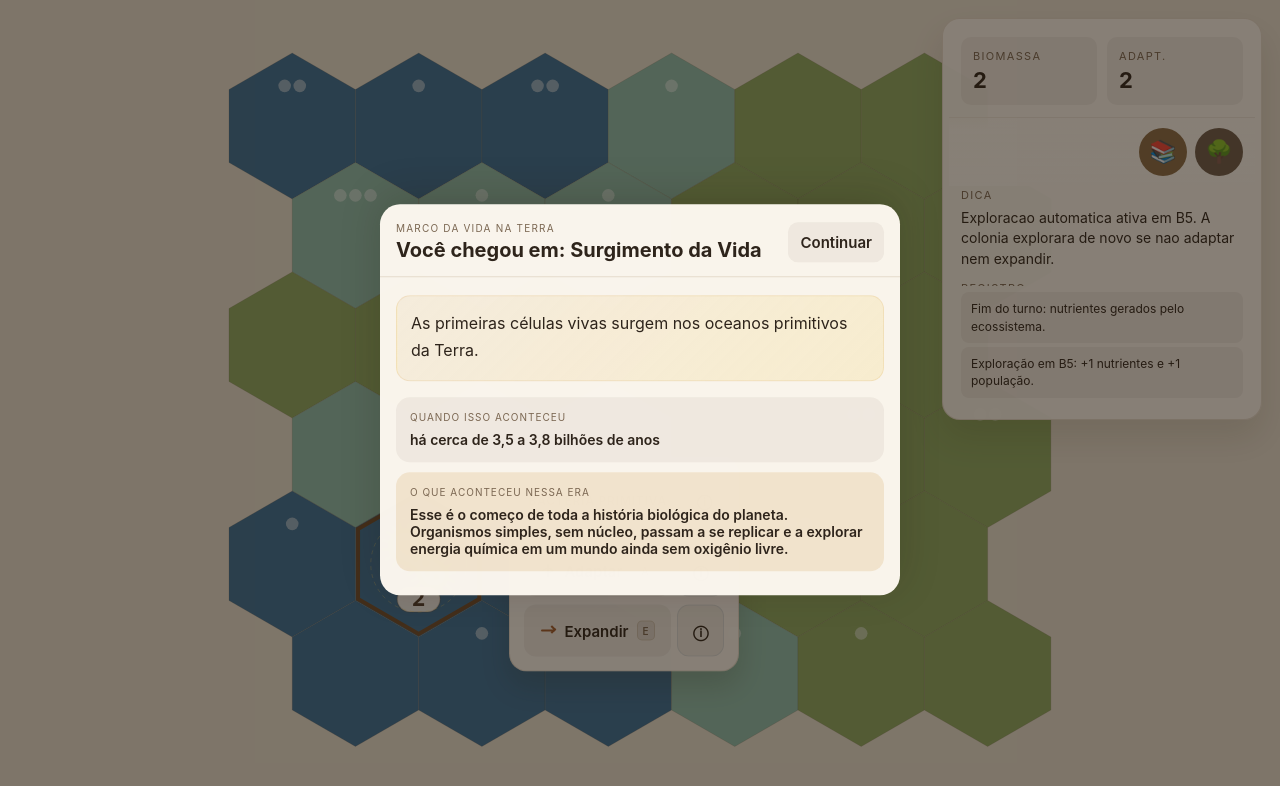
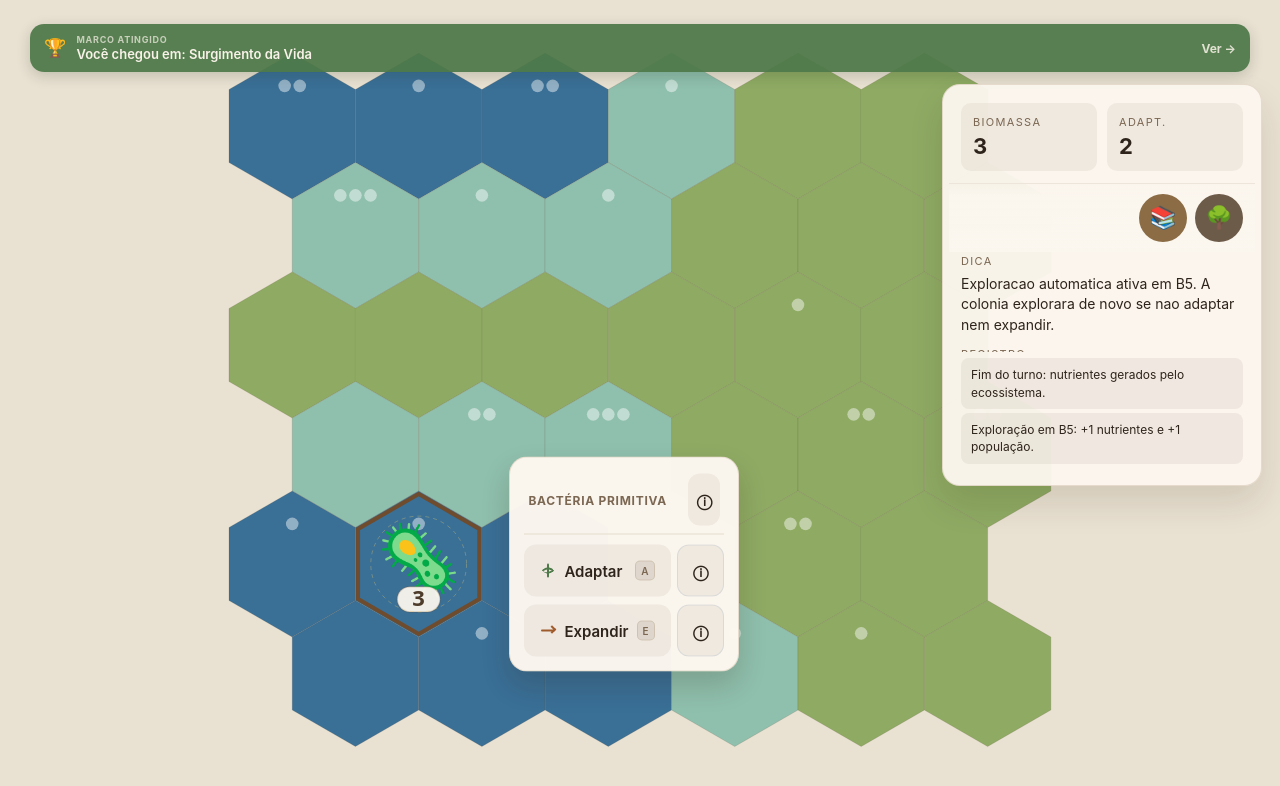
Before and after one commit to andredarcie/tiny-evolution, a website built with Vite: page index.html in a window 1280 px wide. Built offline with nearby package versions, Linux system fonts and the light colour scheme; some icons are missing.

Commit message:
Add milestone notification banner and remove events
Introduce an in-HUD milestone notification banner with read/unread state, CTA and auto-fade behavior (new DOM elements, CSS, and handlers). Wire a new onOpenMilestoneNotification handler from Game to TurnGameScene and show the most recent pending milestone in the banner; dismissing milestones updates the banner state and clears it after a fade. Remove the turn event system and related plumbing: imports, rolling/applying events, event log messages, event-enabled option, biomass snapshot/record helpers, and phase banner text. Also tweak colony adaptation to award tile energy as biomass and record the delta. Overall: add milestone UX, simplify turn flow by removing random events, and update HUD/CSS to support the notification.

```diff
--- a/src/game/Game.ts
+++ b/src/game/Game.ts
@@ -35,6 +35,7 @@ export class Game {
       onCancel: () => this.scene.cancelCurrentMode(),
       onCloseTerminalInfo: () => this.scene.dismissTerminalInfo(),
       onCloseMilestoneInfo: () => this.scene.dismissMilestoneInfo(),
+      onOpenMilestoneNotification: () => this.scene.openMilestoneNotification(),
       onRestart: () => this.scene.restart(),
     });
     this.scene = new TurnGameScene(hud);
--- a/src/game/turns/TurnGameScene.ts
+++ b/src/game/turns/TurnGameScene.ts
@@ -9,7 +9,6 @@ import {
   type Biome,
   type EvolutionDefinition,
 } from './evolutionData';
-import { rollTurnEvent, type TurnEvent } from './TurnEventSystem';
 
 type ActionMode = 'idle' | 'expand' | 'seed';
 
@@ -416,8 +415,6 @@ export class TurnGameScene {
   private hoverCell: { x: number; y: number } | null = null;
   private nextColonyId = 1;
   private turn = 1;
-  private currentEvent: TurnEvent | null = null;
-  private eventLogMessage = '';
   private actionPoints = 0;
   private stageIndex = 0;
   private gameWon = false;
@@ -435,6 +432,8 @@ export class TurnGameScene {
   private milestoneInfoBody = '';
   private readonly shownMilestoneIds = new Set<string>();
   private readonly pendingMilestoneIds: string[] = [];
+  private milestoneNotificationTitle = '';
+  private milestoneNotificationRead = false;
   private readonly floatingDeltas: FloatingDelta[] = [];
   private biomassDeltaBatch: Map<number, number> | null = null;
   private readonly extinctionBursts: ExtinctionBurst[] = [];
@@ -452,14 +451,10 @@ export class TurnGameScene {
   private boardWidth = 0;
   private boardHeight = 0;
   private isDesktop = false;
-  private eventsEnabled = true;
   private tickTimer = 0;
 
-  constructor(hud: TurnHUD, options?: { disableEvents?: boolean }) {
+  constructor(hud: TurnHUD, _options?: { disableEvents?: boolean }) {
     this.hud = hud;
-    if (options?.disableEvents) {
-      this.eventsEnabled = false;
-    }
     const { terrain, tileEnergy } = generateRandomTerrain();
     this.terrain = terrain;
     this.tileEnergy = tileEnergy;
@@ -467,7 +462,6 @@ export class TurnGameScene {
     this.startTurn();
     this.selectedColonyId = openingColony.id;
     this.queueReachedMilestones();
-    this.showNextMilestoneInfo();
     this.pushLog('Uma bactéria primitiva surgiu no oceano em um tile com nutrientes. Selecione a colônia e use sua ação.');
     this.updateHUD();
     this.registerKeyboardShortcuts();
@@ -483,8 +477,6 @@ export class TurnGameScene {
     this.hoverCell = null;
     this.nextColonyId = 1;
     this.turn = 1;
-    this.currentEvent = null;
-    this.eventLogMessage = '';
     this.actionPoints = 0;
     this.stageIndex = 0;
     this.gameWon = false;
@@ -502,6 +494,8 @@ export class TurnGameScene {
     this.milestoneInfoBody = '';
     this.shownMilestoneIds.clear();
     this.pendingMilestoneIds.length = 0;
+    this.milestoneNotificationTitle = '';
+    this.milestoneNotificationRead = false;
     this.floatingDeltas.length = 0;
     this.biomassDeltaBatch = null;
     this.extinctionBursts.length = 0;
@@ -517,7 +511,6 @@ export class TurnGameScene {
     this.startTurn();
     this.selectedColonyId = openingColony.id;
     this.queueReachedMilestones();
-    this.showNextMilestoneInfo();
     this.pushLog('Uma bactéria primitiva surgiu no oceano em um tile com nutrientes. Selecione a colônia e use sua ação.');
     this.updateHUD();
   }
@@ -603,7 +596,7 @@ export class TurnGameScene {
   }
 
   handlePointerDown(clientX: number, clientY: number): void {
-    if (this.milestoneInfoVisible || this.terminalInfoVisible) return;
+    if (this.terminalInfoVisible) return;
     if (this.gameOver) return;
 
     const cell = this.getCellAtPoint(clientX, clientY);
@@ -687,9 +680,6 @@ export class TurnGameScene {
     if (!this.gameWon && this.isTerminalColony(colony)) {
       this.showTerminalInfo(colony);
     }
-    if (!this.terminalInfoVisible) {
-      this.showNextMilestoneInfo();
-    }
     this.updateHUD();
   }
 
@@ -720,6 +710,10 @@ export class TurnGameScene {
 
   dismissTerminalInfo(): void {
     this.terminalInfoVisible = false;
+    this.updateHUD();
+  }
+
+  openMilestoneNotification(): void {
     this.showNextMilestoneInfo();
     this.updateHUD();
   }
@@ -727,7 +721,29 @@ export class TurnGameScene {
   dismissMilestoneInfo(): void {
     this.milestoneInfoVisible = false;
     this.milestoneInfoWhen = '';
-    this.showNextMilestoneInfo();
+    if (this.pendingMilestoneIds.length > 0) {
+      // More unread milestones — update notification to next one
+      const nextId = this.pendingMilestoneIds[0];
+      const next = LIFE_MILESTONES.find((m) => m.id === nextId);
+      if (next) {
+        this.milestoneNotificationTitle = next.title;
+        this.milestoneNotificationRead = false;
+      }
+    } else {
+      // All read — show "lido" state then hide
+      this.milestoneNotificationRead = true;
+      const titleAtDismiss = this.milestoneNotificationTitle;
+      this.updateHUD();
+      setTimeout(() => {
+        // Only clear if no new milestone arrived during the fade
+        if (this.milestoneNotificationTitle === titleAtDismiss) {
+          this.milestoneNotificationTitle = '';
+          this.milestoneNotificationRead = false;
+          this.updateHUD();
+        }
+      }, 2800);
+      return;
+    }
     this.updateHUD();
   }
 
@@ -799,8 +815,6 @@ export class TurnGameScene {
     if (this.gameWon || this.gameOver) return;
     this.tickTimer = 0;
     this.mode = 'idle';
-    this.currentEvent = null;
-    this.eventLogMessage = '';
     this.beginBiomassDeltaBatch();
     this.resolveImplicitExplorationOrders();
     this.resolveAutoExplorationOrders();
@@ -878,16 +892,6 @@ export class TurnGameScene {
   }
 
   private startTurn(): void {
-    const biomassBeforeEvent = this.getColonyBiomassSnapshot();
-    this.currentEvent = this.eventsEnabled ? rollTurnEvent(this.getHighestWorldStage()) : null;
-    if (this.currentEvent) {
-      this.eventLogMessage = this.currentEvent.apply?.(this) || '';
-      this.recordBiomassChangesSince(biomassBeforeEvent);
-      this.pushLog(`${this.currentEvent.emoji} Evento: ${this.currentEvent.name}. ${this.eventLogMessage}`);
-    } else {
-      this.eventLogMessage = '';
-    }
-
     this.resolveTurnTransitions();
     this.actedColonyIds.clear();
     this.turnStartColonyIds = new Set(
@@ -953,6 +957,15 @@ export class TurnGameScene {
       if (this.shownMilestoneIds.has(milestone.id)) continue;
       if (this.pendingMilestoneIds.includes(milestone.id)) continue;
       this.pendingMilestoneIds.push(milestone.id);
+    }
+    // Always show the most recently arrived milestone in the notification
+    if (this.pendingMilestoneIds.length > 0) {
+      const latestId = this.pendingMilestoneIds[this.pendingMilestoneIds.length - 1];
+      const latest = LIFE_MILESTONES.find((m) => m.id === latestId);
+      if (latest) {
+        this.milestoneNotificationTitle = latest.title;
+        this.milestoneNotificationRead = false;
+      }
     }
   }
 
@@ -1196,18 +1209,6 @@ export class TurnGameScene {
     }
   }
 
-  private getColonyBiomassSnapshot(): Map<number, number> {
-    return new Map([...this.colonies.values()].map((colony) => [colony.id, colony.biomass]));
-  }
-
-  private recordBiomassChangesSince(snapshot: Map<number, number>): void {
-    for (const colony of this.colonies.values()) {
-      const before = snapshot.get(colony.id);
-      if (before === undefined) continue;
-      this.recordBiomassDelta(colony.id, colony.biomass - before);
-    }
-  }
-
   private drawFloatingDeltas(ctx: CanvasRenderingContext2D): void {
     ctx.save();
     if (this.floatingDeltas.length > 0) {
@@ -1327,6 +1328,13 @@ export class TurnGameScene {
 
       colony.fortified = false;
       colony.adaptationPoints += 1;
+
+      if (!this.isTerminalColony(colony)) {
+        const energy = this.tileEnergy[colony.y][colony.x];
+        const gained = Math.max(1, energy);
+        colony.biomass += gained;
+        this.recordBiomassDelta(colony.id, gained);
+      }
 
       if (this.isTerminalColony(colony)) {
         const neighbors = this.getNeighborColonies(colony);
@@ -1696,13 +1704,15 @@ export class TurnGameScene {
       floatingCancelVisible: isPlayerPhase && !this.gameWon && (this.mode === 'expand' || this.mode === 'seed'),
       selectedColonyName: selected ? this.getColonyName(selected) : '',
       selectedColonyDef: selected ? (EVOLUTION_BY_ID.get(selected.lifeFormId) ?? null) : null,
-      phaseBannerTitle: this.currentEvent ? `${this.currentEvent.emoji} ${this.currentEvent.name}` : '',
-      phaseBannerDetail: this.currentEvent ? this.currentEvent.description : '',
+      phaseBannerTitle: '',
+      phaseBannerDetail: '',
       terminalInfoVisible: this.terminalInfoVisible,
       terminalInfoTitle: this.terminalInfoTitle,
       terminalInfoLead: this.terminalInfoLead,
       terminalInfoBenefits: this.terminalInfoBenefits,
       terminalInfoBiology: this.terminalInfoBiology,
+      milestoneNotificationTitle: this.milestoneNotificationTitle,
+      milestoneNotificationRead: this.milestoneNotificationRead,
       milestoneInfoVisible: this.milestoneInfoVisible,
       milestoneInfoTitle: this.milestoneInfoTitle,
       milestoneInfoWhen: this.milestoneInfoWhen,
--- a/src/game/turns/TurnHUD.ts
+++ b/src/game/turns/TurnHUD.ts
@@ -314,6 +314,8 @@ export interface TurnHUDState {
   terminalInfoLead: string;
   terminalInfoBenefits: string[];
   terminalInfoBiology: string;
+  milestoneNotificationTitle: string;
+  milestoneNotificationRead: boolean;
   milestoneInfoVisible: boolean;
   milestoneInfoTitle: string;
   milestoneInfoWhen: string;
@@ -334,6 +336,7 @@ export type HUDActionHandlers = {
   onCancel: () => void;
   onCloseTerminalInfo: () => void;
   onCloseMilestoneInfo: () => void;
+  onOpenMilestoneNotification: () => void;
   onRestart: () => void;
 };
 
@@ -346,6 +349,9 @@ export class TurnHUD {
   private seedBtn: HTMLButtonElement;
   private treeBtn: HTMLButtonElement;
   private encyclopediaBtn: HTMLButtonElement;
+  private milestoneNotifyBannerEl: HTMLButtonElement;
+  private milestoneNotifyTitleEl: HTMLElement;
+  private milestoneNotifyCtaEl: HTMLElement;
   private floatingMenuEl: HTMLElement;
   private floatingCancelEl: HTMLElement;
   private floatingAdaptBtn: HTMLButtonElement;
@@ -398,6 +404,15 @@ export class TurnHUD {
         <div class="hud-phase-banner-title" id="hud-phase-banner-title"></div>
         <div class="hud-phase-banner-detail" id="hud-phase-banner-detail"></div>
       </div>
+
+      <button class="milestone-notify-banner hidden" id="milestone-notify-banner" aria-label="Ver marco evolutivo">
+        <span class="milestone-notify-icon">🏆</span>
+        <div class="milestone-notify-text">
+          <span class="milestone-notify-label">Marco atingido</span>
+          <span class="milestone-notify-title" id="milestone-notify-title"></span>
+        </div>
+        <span class="milestone-notify-cta" id="milestone-notify-cta">Ver →</span>
+      </button>
 
       <div class="floating-action-menu floating-right hidden" id="floating-action-menu">
         <div class="floating-menu-title" id="floating-menu-title">
@@ -634,6 +649,9 @@ export class TurnHUD {
     this.seedBtn = this.root.querySelector('#hud-seed')!;
     this.treeBtn = this.root.querySelector('#hud-tree')!;
     this.encyclopediaBtn = this.root.querySelector('#hud-encyclopedia')!;
+    this.milestoneNotifyBannerEl = this.root.querySelector<HTMLButtonElement>('#milestone-notify-banner')!;
+    this.milestoneNotifyTitleEl = this.root.querySelector('#milestone-notify-title')!;
+    this.milestoneNotifyCtaEl = this.root.querySelector('#milestone-notify-cta')!;
     this.floatingMenuEl = this.root.querySelector('#floating-action-menu')!;
     this.floatingCancelEl = this.root.querySelector('#floating-cancel-menu')!;
     this.floatingAdaptBtn = this.root.querySelector('#floating-adapt')!;
@@ -686,6 +704,7 @@ export class TurnHUD {
     this.renderEncyclopediaTopic(this.activeEncyclopediaTopicId);
 
     this.seedBtn.addEventListener('click', handlers.onSeed);
+    this.milestoneNotifyBannerEl.addEventListener('click', handlers.onOpenMilestoneNotification);
     this.encyclopediaBtn.addEventListener('click', () => this.encyclopediaModalEl.classList.remove('hidden'));
     this.treeBtn.addEventListener('click', () => this.treeModalEl.classList.remove('hidden'));
     this.floatingCancelBtn.addEventListener('click', handlers.onCancel);
@@ -724,6 +743,12 @@ export class TurnHUD {
       ? `<ul class="terminal-info-list">${state.terminalInfoBenefits.map((item) => `<li>${escapeHtml(item)}</li>`).join('')}</ul>`
       : '';
     this.terminalInfoBiologyEl.textContent = state.terminalInfoBiology;
+    const hasNotification = !!state.milestoneNotificationTitle;
+    this.milestoneNotifyBannerEl.classList.toggle('hidden', !hasNotification);
+    this.milestoneNotifyBannerEl.classList.toggle('is-read', state.milestoneNotificationRead);
+    this.milestoneNotifyTitleEl.textContent = state.milestoneNotificationTitle;
+    this.milestoneNotifyCtaEl.textContent = state.milestoneNotificationRead ? '✓ Lido' : 'Ver →';
+    this.milestoneNotifyBannerEl.disabled = state.milestoneNotificationRead;
     this.milestoneInfoModalEl.classList.toggle('hidden', !state.milestoneInfoVisible);
     this.milestoneInfoTitleEl.textContent = state.milestoneInfoTitle;
     this.milestoneInfoWhenEl.textContent = state.milestoneInfoWhen;
--- a/src/turn-style.css
+++ b/src/turn-style.css
@@ -162,6 +162,87 @@
   color: rgba(248, 242, 232, 0.92);
 }
 
+/* ── Milestone notification banner ────────────────────────────────────── */
+
+.milestone-notify-banner {
+  display: flex;
+  align-items: center;
+  gap: 10px;
+  margin: 6px 12px 0;
+  padding: 10px 14px;
+  background: rgba(79, 122, 74, 0.94);
+  color: #f8f2e8;
+  border: none;
+  border-radius: 14px;
+  box-shadow: 0 4px 14px rgba(36, 54, 34, 0.2);
+  cursor: pointer;
+  pointer-events: auto;
+  text-align: left;
+  font-family: inherit;
+  transition: background 0.15s ease, opacity 0.15s ease;
+  width: calc(100% - 24px);
+  box-sizing: border-box;
+}
+
+.milestone-notify-banner:hover:not(:disabled) {
+  background: rgba(90, 136, 84, 0.97);
+}
+
+.milestone-notify-banner.hidden {
+  display: none;
+}
+
+.milestone-notify-banner.is-read {
+  background: rgba(100, 95, 88, 0.72);
+  cursor: default;
+  animation: milestone-read-fade 2.5s ease 0.4s forwards;
+}
+
+@keyframes milestone-read-fade {
+  0%   { opacity: 1; }
+  80%  { opacity: 1; }
+  100% { opacity: 0; pointer-events: none; }
+}
+
+.milestone-notify-icon {
+  font-size: 18px;
+  flex-shrink: 0;
+  line-height: 1;
+}
+
+.milestone-notify-text {
+  flex: 1;
+  display: flex;
+  flex-direction: column;
+  gap: 1px;
+  min-width: 0;
+}
+
+.milestone-notify-label {
+  font-size: 9px;
+  font-weight: 700;
+  letter-spacing: 0.08em;
+  text-transform: uppercase;
+  color: rgba(248, 242, 232, 0.7);
+}
+
+.milestone-notify-title {
+  font-size: 13px;
+  font-weight: 600;
+  color: #f8f2e8;
+  white-space: nowrap;
+  overflow: hidden;
+  text-overflow: ellipsis;
+}
+
+.milestone-notify-cta {
+  font-size: 12px;
+  font-weight: 700;
+  color: rgba(248, 242, 232, 0.85);
+  flex-shrink: 0;
+  white-space: nowrap;
+}
+
 /* ── Floating action menu (colony context menu) ────────────────────────── */
 
 .floating-action-menu {
```
